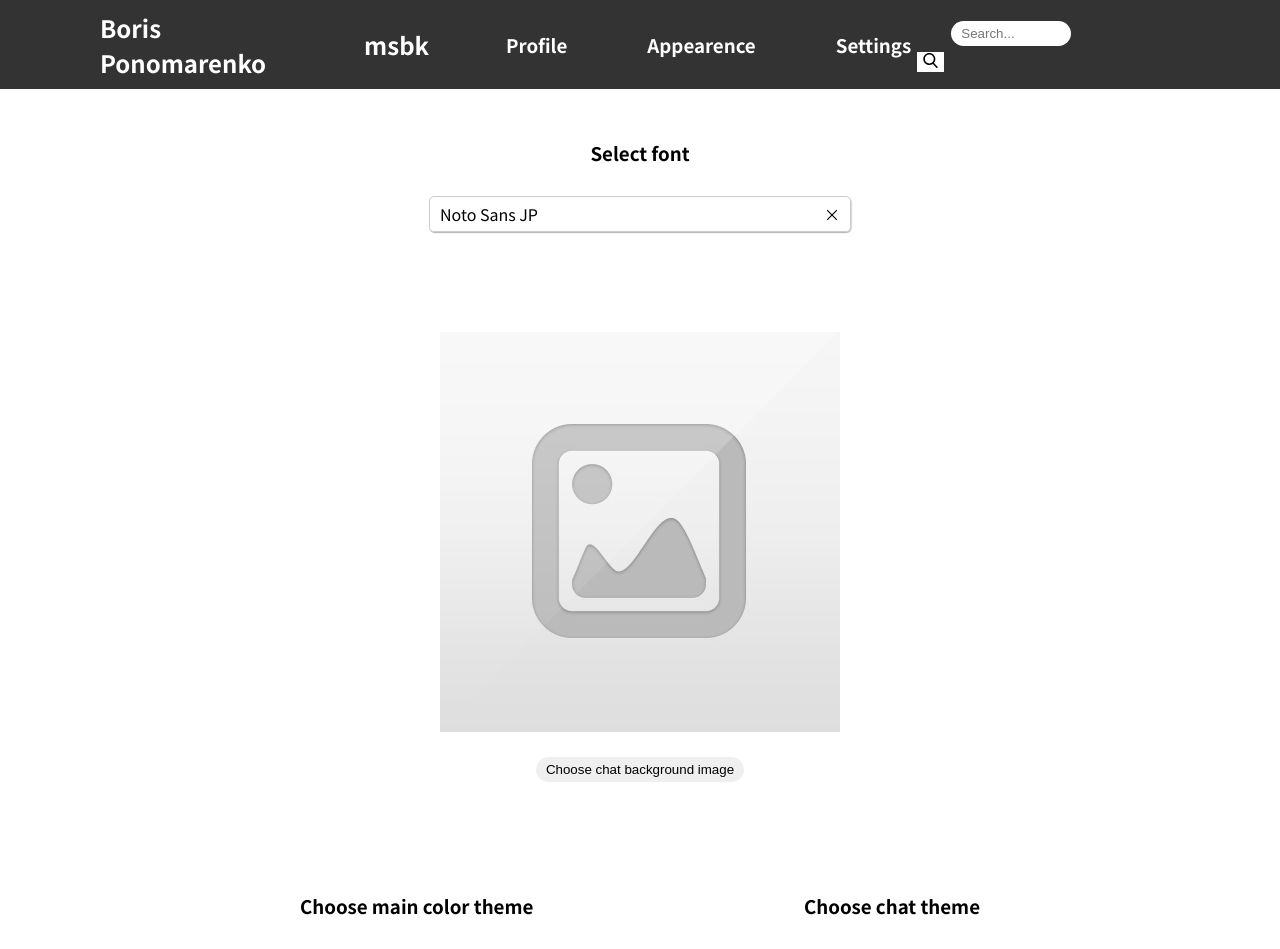
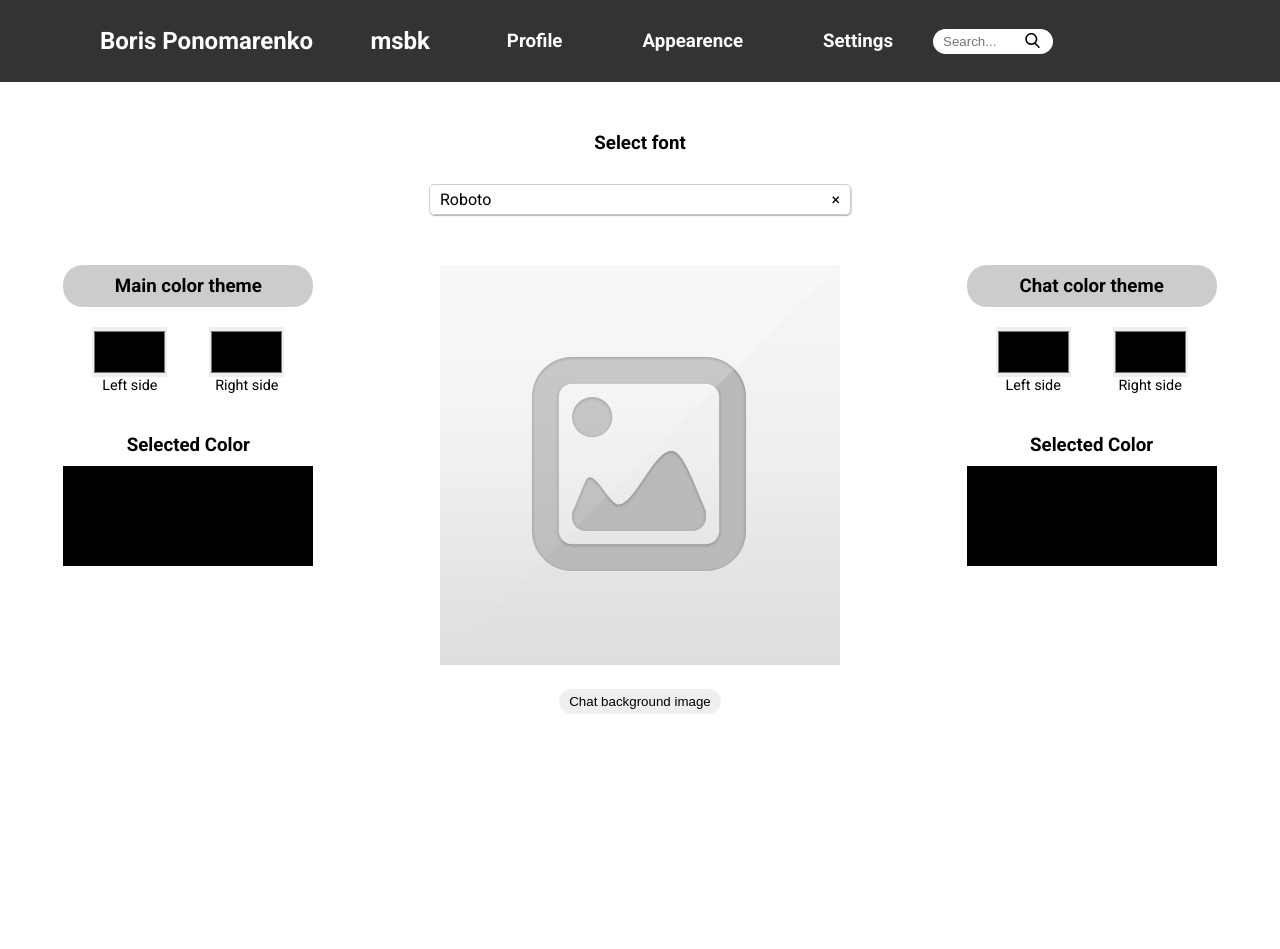
Before and after one commit to ponomarenkoboris/message, a Vue app: page /msb/appearence in a window 1280 px wide. After the commit the page ends 800 px from the top, so only its background shows below. Built offline with nearby package versions, Linux system fonts and the light colour scheme; a web font is replaced by a local one.

Commit message:
add some css and update color picker component

```diff
--- a/package.json
+++ b/package.json
@@ -3,7 +3,7 @@
   "version": "0.1.0",
   "private": true,
   "scripts": {
-    "serve": "vue-cli-service serve",
+    "serve": "vue-cli-service serve --open",
     "build": "vue-cli-service build",
     "lint": "vue-cli-service lint"
   },
--- a/src/components/ColorPicker.vue
+++ b/src/components/ColorPicker.vue
@@ -2,41 +2,59 @@
   <article class="container" :id="id">
     <div class="info">
       <div class="input-wrapper">
-        <input type="color" class="color1" @input="changeColor"/>
-        <input type="color" class="color2" @input="changeColor"/>
+        <div class="left-side-color">
+          <input type="color" :id="firstColor" class="leftColor" @input="changeColor"/>
+          <p>Left side</p>
+        </div>
+        <div class="right-side-color">
+          <input type="color" :id="secondColor" class="rightColor" @input="changeColor"/>
+          <p>Right side</p>
+        </div>
       </div>
-      <h3>Selected Color</h3>
-      <div class="selected"></div>
+      <div class="change-wrapper">
+        <h3>Selected Color</h3>
+        <div :id="selectedArea" class="selected"></div>
+        <button v-if="notDefaultColor" class="btn-submit-color" @click="submitColor">Pick color</button>
+      </div>
     </div>
-    <div class="gradient-mixer"></div>
   </article>
 </template>
 
 <script>
-import { reactive } from 'vue';
+import { reactive, ref } from 'vue';
 
 export default {
   name: 'ColorPicker',
   props: {
-    id: Number
+    id: String,
+    firstColor: String,
+    secondColor: String,
+    selectedArea: String
   },
   setup(props) {
 
     const theme = reactive({});
+    const notDefaultColor = ref(false)
 
     const changeColor = () => {
-      const color1 = document.querySelector('.color1').value;
-      const color2 = document.querySelector('.color2').value;
-      const selected = document.querySelector('.selected');
-      selected.style.background = "linear-gradient(to right, " + color1 + ", " + color2 + ")";
-      theme.color1 = color1;
-      theme.color2 = color2;
-      if (props.id === 1) console.log('main theme');
-      if (props.id === 2) console.log('messege theme');
+      const leftColor = document.querySelector(`#${props.firstColor}`).value;
+      const rightColor = document.querySelector(`#${props.secondColor}`).value;
+      notDefaultColor.value = true;
+      const selected = document.querySelector(`#${props.selectedArea}`);
+      selected.style.background = "linear-gradient(to right, " + leftColor + ", " + rightColor + ")";
+      theme.leftColor = leftColor;
+      theme.rightColor = rightColor;
+    }
+
+    const submitColor = () => {
+      if (props.id === 'main') console.log('main theme: ', theme);
+      if (props.id === 'message') console.log('messege theme: ', theme);
     }
 
     return {
-      changeColor
+      changeColor,
+      submitColor,
+      notDefaultColor
     }
   }
 }
@@ -51,9 +69,6 @@ export default {
   align-items: center;
   margin-bottom: 200px;
 
-  #color-picker {
-    border: 3px solid rgba(15, 15, 15, .2);
-  }
   .info {
     width: 12em;
     display: flex;
@@ -65,12 +80,60 @@ export default {
       justify-content: space-between;
       width: 100%;
 
+      .left-side-color, .right-side-color{
+        display: flex;
+        flex-direction: column;
+        align-items: center;
+
+        .leftColor, .rightColor {
+          cursor: pointer;
+          border: none;
+          padding: 0;
+          width: 75px;
+          height: 50px;
+        }
+
+        & > p {
+          cursor: default;
+          font-size: .9rem;
+        }
+      }
+
     }
   }
-  .selected {
-    width: 250px;
-    height: 100px;
-    background: #000;
+  .change-wrapper {
+    margin-top: 30px;
+    display: flex;
+    flex-direction: column;
+    align-items: center;
+
+    & > h3, .selected {
+      margin-top: 10px;
+    }
+
+    .selected {
+      width: 250px;
+      height: 100px;
+      background: #000;
+    }
+
+    .btn-submit-color {
+      cursor: pointer;
+      margin-top: 30px;
+      padding: 10px 15px;
+      outline: none;
+      border: none;
+      border-radius: 20px;
+
+      &:hover {
+        background: rgba($color: #000000, $alpha: .2);
+      }
+      &:active {
+        background: rgba($color: #ccc, $alpha: .4);
+      }
+
+    }
   }
+
 }
 </style>
--- a/src/pages/Appearence.vue
+++ b/src/pages/Appearence.vue
@@ -1,5 +1,5 @@
 <template>
-  <section class="appearence" @click="fontSelector = false, mainPicker = false, messPicker = false">
+  <section class="appearence" @click="fontSelector = false">
     <article class="font-style-wrapper">
       <h3 class="font-style__title">Select font</h3>
       <div class="font-style__selector" @click="selectorHandler">
@@ -15,24 +15,35 @@
         </ul>
       </div>
     </article>
+    <section class="chat-config-wrapper">
+      <article class="main-theme__warpper">
+        <h3 class="theme__title">Main color theme</h3>
+        <div class="theme__color-picker">
+          <ColorPicker
+            :id="'main'"
+            :firstColor="'firstPickerColor1'"
+            :secondColor="'firstPickerColor2'"
+            :selectedArea="'firstPickerSelected'"
+          />
+        </div>
+      </article>
       <article class="chat-background__wrapper">
         <div class="background-img__wrapper">
           <img :src="background_src" alt="Chat background" class="background-img">
         </div>
         <input type="file" id="file" hidden @change="uploadAndRenderImg">
-      <button class="submitChatBackground" @click="choosePhoto">Choose chat background image</button>
+        <button class="submitChatBackground" @click="choosePhoto">Chat background image</button>
       </article>
-    <section class="pickers-wrapper">
-      <article class="main-theme__warpper">
-        <h3 class="theme__title" @click="mainThemeHandler">Choose main color theme</h3>
+
+      <article class="chat-theme__warapper">
+        <h3 class="theme__title">Chat color theme</h3>
         <div class="theme__color-picker">
-          <ColorPicker v-if="mainPicker" :id="1"/>
-        </div>
-      </article>
-      <article class="chat-theme__warapper">
-        <h3 class="theme__title" @click="messThemeHandler">Choose chat theme</h3>
-        <div class="theme__color-picker">
-          <ColorPicker v-if="messPicker" :id="2"/>
+          <ColorPicker
+            :id="'message'"
+            :firstColor="'secondPickerColor1'"
+            :secondColor="'secondPickerColor2'"
+            :selectedArea="'secondPickerSelected'"
+          />
         </div>
       </article>
     </section>
@@ -56,13 +67,9 @@ export default {
 
     // controllers
     const fontSelector = ref(false);
-    const mainPicker = ref(false);
-    const messPicker = ref(false);
 
     // controllers func
-    const selectorHandler = () => setTimeout(() => fontSelector.value = !fontSelector.value, 0);
-    const mainThemeHandler = () => setTimeout(() => mainPicker.value = !mainPicker.value, 0);
-    const messThemeHandler = () => setTimeout(() => messPicker.value = !messPicker.value, 0);
+    const selectorHandler = () => setTimeout(() => fontSelector.value = true, 0);
 
     // select photo (click on button)
     function choosePhoto() {
@@ -90,7 +97,6 @@ export default {
       store.commit('changeFont', name);
     }
 
-
     return {
       choosePhoto,
       uploadAndRenderImg,
@@ -99,11 +105,7 @@ export default {
       fontName,
       fonts,
       fontHandler,
-      selectorHandler,
-      mainPicker,
-      messPicker,
-      mainThemeHandler,
-      messThemeHandler,
+      selectorHandler
     }
   },
   components: {
@@ -184,8 +186,27 @@ export default {
     }
   }
 
+  .chat-config-wrapper {
+    width: 100%;
+    display: flex;
+    justify-content: space-around;
+
+    .main-theme__warpper,
+    .chat-theme__warapper {
+      width: 250px;
+
+      .theme__title {
+        cursor: default;
+        text-align: center;
+        margin-bottom: 20px;
+        padding: 10px 10px;
+        border-radius: 20px;
+        transition: .22s linear;
+        background-color: rgba($color: #000000, $alpha: .2);
+      }
+    }
+
     .chat-background__wrapper {
-    margin-top: 100px;
       display: flex;
       flex-direction: column;
       align-items: center;
@@ -207,26 +228,7 @@ export default {
       }
     }
 
-  .pickers-wrapper{
-    margin-top: 100px;
-    display: flex;
-    width: 700px;
-    justify-content: space-between;
 
-    .theme__title {
-      cursor: pointer;
-      margin-bottom: 20px;
-      padding: 10px 10px;
-      border-radius: 20px;
-      transition: .22s linear;
-
-      &:hover {
-        background-color: rgba($color: #000000, $alpha: .2);
-      }
-      &:active {
-        background: rgba($color: #ccc, $alpha: .4);
-      }
-    }
   }
 
 }
--- a/src/store/index.js
+++ b/src/store/index.js
@@ -28,7 +28,7 @@ export default createStore({
       {
         name: 'Roboto',
         example: 'Example',
-        active: false
+        active: true
       },
       {
         name: 'Lato',
@@ -38,7 +38,7 @@ export default createStore({
       {
         name: 'Noto Sans JP',
         example: 'Example',
-        active: true
+        active: false
       },
       {
         name: 'Hammersmith One',
```
Lines whose indentation alone changed are shown as unchanged.
